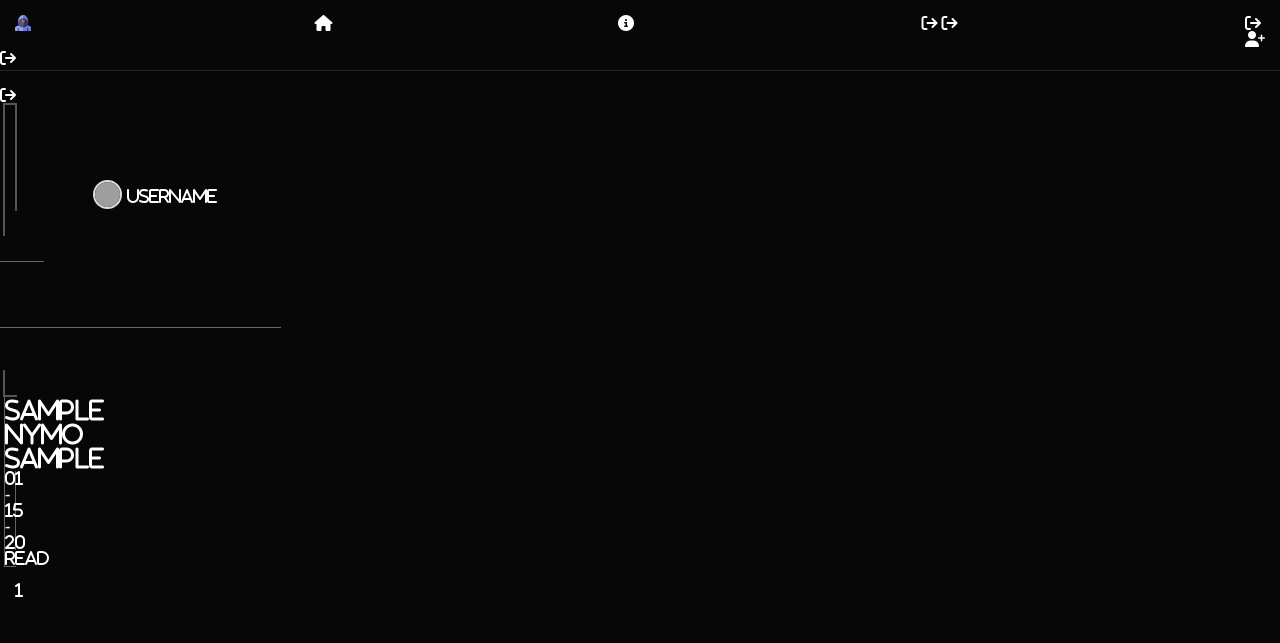
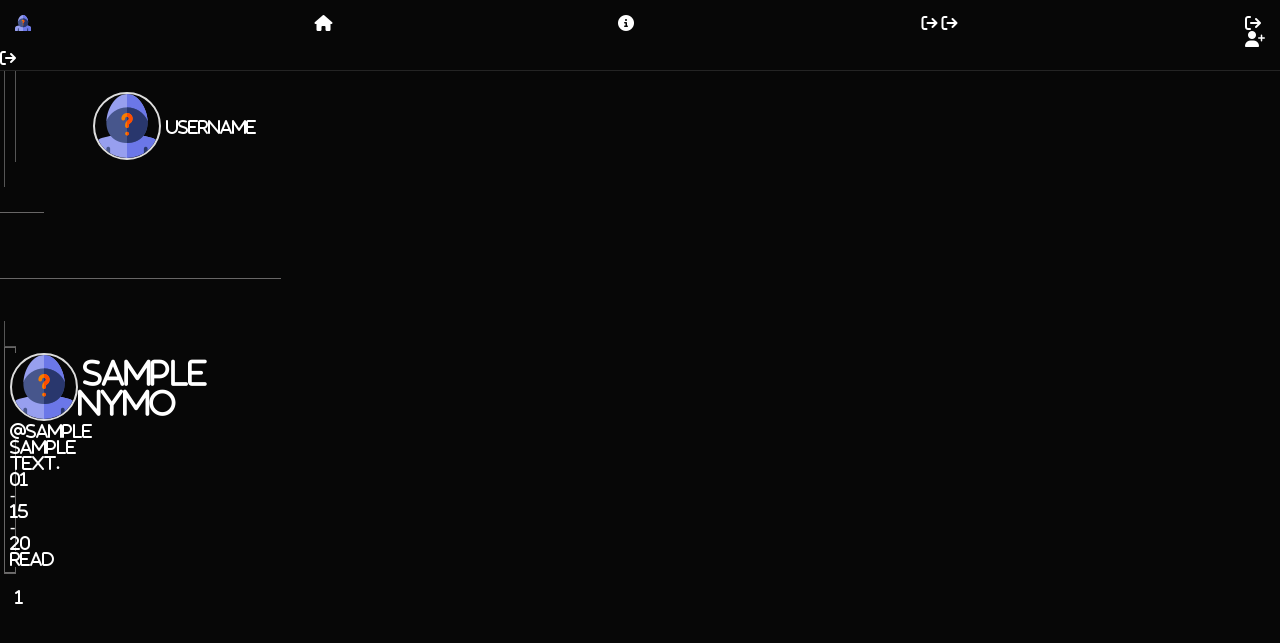
Before and after one commit to kevanteaniah/anonymo, a Flask app: page / in a window 1280 px wide. Shown: the top 643 px of the page. Run offline with Flask 2, Linux system fonts and the light colour scheme; tables that the repository leaves empty hold one stand-in row (values such as "Sample post"); some libraries are stand-ins or nearby versions; grey boxes are pictures that could not be loaded.

Commit message:
ALign card

```diff
--- a/myapp/static/main.css
+++ b/myapp/static/main.css
@@ -15,6 +15,7 @@
 	background-color: #070707;
 	border-bottom: 1px solid rgb(36, 36, 36);
   color: white;
+  position: fixed;
 }
 
 ul{
@@ -50,15 +51,14 @@ img {
 
 /* Nymo container form  area*/
 .nymo-container{
-  border: 2px solid rgb(85, 85, 85);
+  border: 1px solid rgb(85, 85, 85);
   width: 50%;
   justify-content: center;
   margin: auto;
 }
 
 #pro-image{
-  width: 25px;
-  height: 25px;
+
   background-color: #070707;
   border: 2px solid #dddddd;
   border-radius: 50%;
@@ -109,11 +109,6 @@ textarea{
 
 }
 
-.card-title{
-  border: #dddddd;
-}
-
-
 
 ::placeholder {
   font-size: 20px;
@@ -127,8 +122,9 @@ textarea{
   width: 50%;
 }
 
-.card{
-  border: #dddddd;
+.nymo-card{
+  border-bottom: solid 1px #6e6d6d;
+  padding: 5px;
 }
 
 .container{
@@ -139,6 +135,31 @@ textarea{
   border: 1px solid red;
 }
 
+.title-user{
+  display: flex;
+  flex-direction: row;
+  align-items: center;
+
+}
+
+.card-title{
+  font-size: 30px;
+  padding-left: 5px;
+
+}
+
+.nymo-img-title{
+  display: flex;
+  flex-direction: row;
+  align-items: center;
+}
+.nymo-img-title-uname{
+  display: flex;
+  flex-direction: row;
+  justify-content: space-between;
+}
+
+
 
 
 
--- a/myapp/templates/index.html
+++ b/myapp/templates/index.html
@@ -2,7 +2,7 @@
 {% block content %}
 <div class="nymo-container">
     <div id="pro-name">
-        <div><img src="/static/images/unknown(1).png" alt="profile" id="pro-image"></div>
+        <div><img src="/static/images/unknown (2).png" alt="profile" id="pro-image"></div>
         <div id="usname"><h4>username</h4></div>
 
     </div>
@@ -27,17 +27,22 @@
 <div class="full-feed">
     <div class="container">
         {% for nymo in nymos.items %}
-            <div class="card">
-                <div class="car-boy">
-                    <h2>
-                        <a class="card-title" href="{{url_for('nymos.nymo', nymo_id=nymo.id)}}">{{nymo.title}}</a>
-                        <a href="{{url_for('users.user_posts', username=nymo.author.username)}}">{{nymo.author.username}}</a>
-                    </h2>
+            <div class="nymo-card">
+                <div class="nymo-img-title">
+                    <div>
+                        <img src="/static/images/unknown (2).png" alt="profile" id="pro-image">
+                    </div>
+                        <div>
+                            <a class="card-title" href="{{url_for('nymos.nymo', nymo_id=nymo.id)}}">{{nymo.title}}</a>
+                        </div>
+                    </div>
+                    <div class="uname-nymo">
+                        <a  href="{{url_for('users.user_posts', username=nymo.author.username)}}">@{{nymo.author.username}}</a>
+                    </div>
+                    <div>{{nymo.text}}</div>
                     <p>{{nymo.date.strftime('%m - %d - %y')}}</p>
                     <a class="btn btn-primary" href="{{url_for('nymos.nymo', nymo_id=nymo.id)}}">Read</a>
                 </div>
-            </div>
-
             {% endfor %}
     </div>
 </div>
```
Also changed, not shown: myapp/static/images/unknown (2).png (added).
